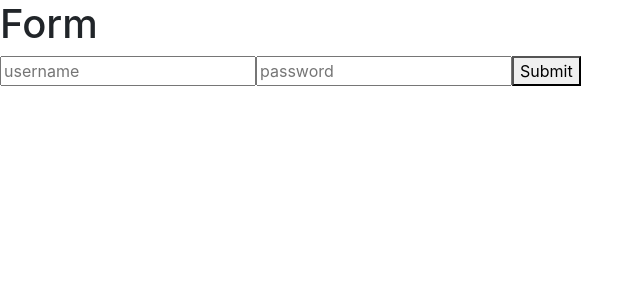
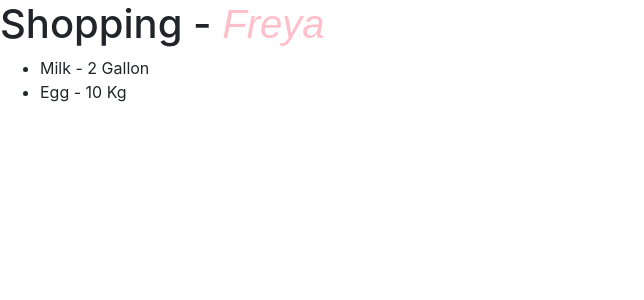
Before and after one commit to rafiurrafi/react-playground, a React (Create React App) app: page / in a window 1280 px wide. Shown: the top 300 px of the page, without its empty margins (0-644 px from the left). Built offline with nearby package versions, Linux system fonts and the light colour scheme.

Commit message:
Adding shopping form

```diff
--- a/src/App.js
+++ b/src/App.js
@@ -1,8 +1,8 @@
 import React, { Component } from "react";
-import FormClass from "./formClass";
+import ShoppingList from "./shoppingList";
 class App extends Component {
   render() {
-    return <FormClass />;
+    return <ShoppingList />;
   }
 }
 
--- /dev/null
+++ b/src/shoppingList.jsx
@@ -0,0 +1,37 @@
+import React, { Component } from "react";
+class ShoppingList extends Component {
+  constructor(props) {
+    super(props);
+    this.state = {
+      items: [
+        { name: "Milk", amount: "2 Gallon" },
+        { name: "Egg", amount: "10 Kg" },
+      ],
+    };
+  }
+  render() {
+    const styles = {
+      color: "pink",
+      fontSize: "20",
+      fontFamily: "sans-serif",
+      fontStyle: "italic",
+      fontWeight: 400,
+    };
+    return (
+      <div>
+        <h1>
+          Shopping - <span style={styles}>Freya</span>
+        </h1>
+        <ul>
+          {this.state.items.map((item) => (
+            <li key={item.name}>
+              {item.name} - {item.amount}
+            </li>
+          ))}
+        </ul>
+      </div>
+    );
+  }
+}
+
+export default ShoppingList;
```
